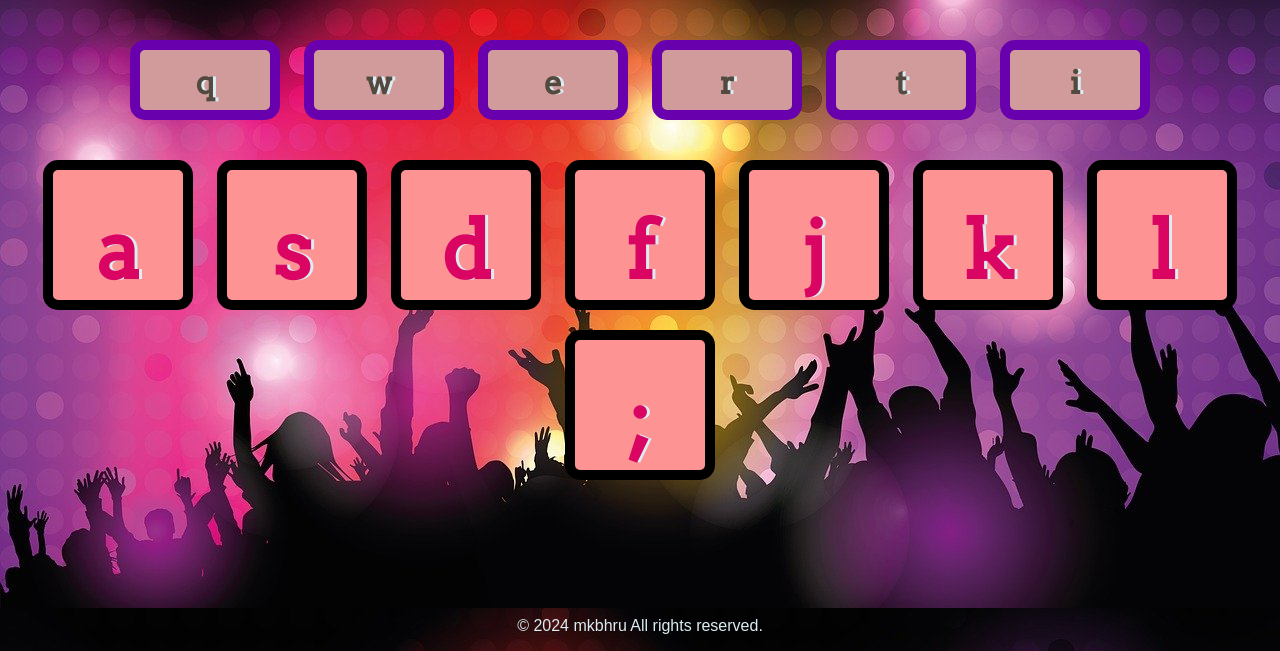
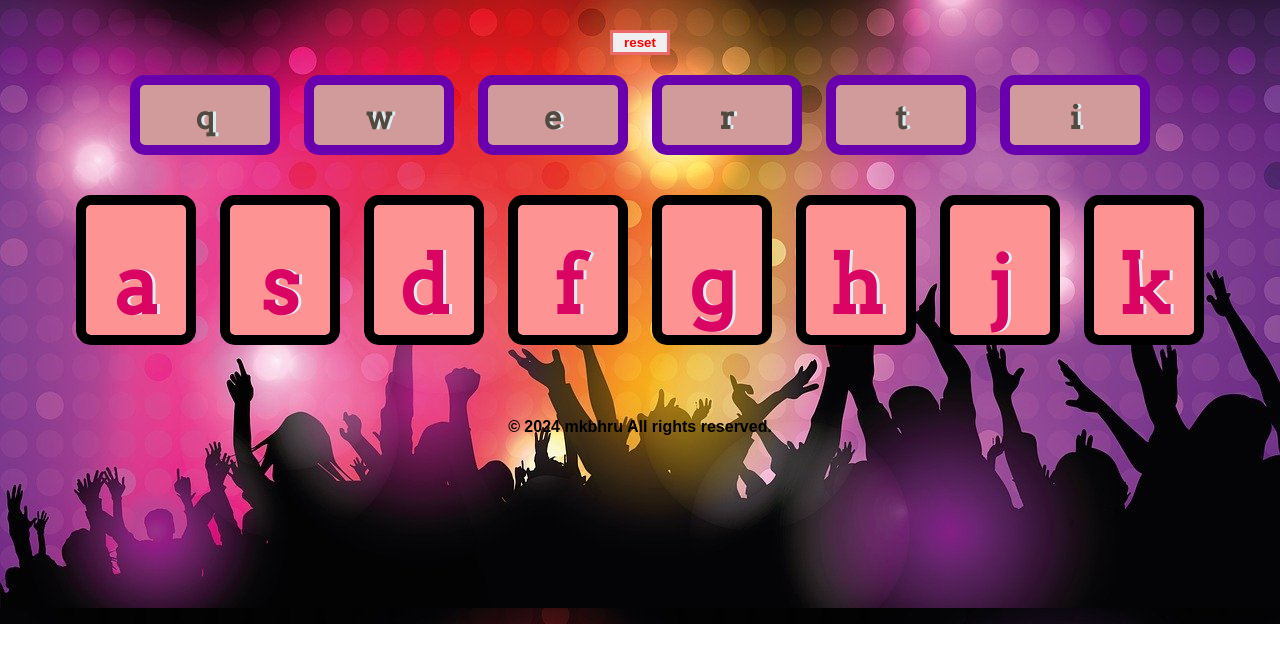
Before and after one commit to mkbhru/drum-kit, a plain HTML site: page index.html in a window 1280 px wide. Shown: the part 176-827 px from the top of the page. After the commit the page ends 800 px from the top, so only its background shows below. Drawn offline with Linux system fonts and the light colour scheme.

Commit message:
reset added

```diff
--- a/index.html
+++ b/index.html
@@ -18,7 +18,7 @@
 
   <body>
     <h1 id="title">Drum Kit</h1>
-
+<button id="reloadButton" class="reset">reset</button>
     <div class="set item-1">
       <button class="trap q">q</button>
       <button class="trap w">w</button>
@@ -32,10 +32,10 @@
       <button class="s drum">s</button>
       <button class="d drum">d</button>
       <button class="f drum">f</button>
+      <button class="g drum">g</button>
+      <button class="h drum">h</button>
       <button class="j drum">j</button>
       <button class="k drum">k</button>
-      <button class="l drum">l</button>
-      <button class="; drum">;</button>
     </div>
 
     <script src="index.js" charset="utf-8"></script>
--- a/index.js
+++ b/index.js
@@ -21,6 +21,9 @@ for (var i = 0; i < numberOfTrapButtons; i++) {
     buttonAnimation(buttonInnerHTML);
   });
 }
+document.getElementById("reloadButton").addEventListener("click", function () {
+  window.location.reload();
+});
 
 document.addEventListener("keypress", function (event) {
   makeSound(event.key);
@@ -49,28 +52,28 @@ function makeSound(key) {
       var tom4 = new Audio("beats/tom-4.mp3");
       tom4.play();
       break;
-
+    case "h":
+      var kick = new Audio("beats/left_crash_semicolon.mp3");
+      kick.play();
+      break;
     case "j":
       var snare = new Audio("beats/snare.mp3");
       snare.play();
       break;
 
-    case "k":
+    case "g":
       var crash = new Audio("beats/crash.mp3");
       crash.play();
       break;
 
-    case "l":
+    case "k":
       var kick = new Audio("beats/bass-hit.mp3");
       kick.play();
       break;
-    case ";":
-      var kick = new Audio("beats/left_crash_semicolon.mp3");
-      kick.play();
-      break;
+
     case "q":
       var kick = new Audio("traps/trap_1.mp3");
-      console.log("hello")
+      console.log("hello");
       kick.play();
       break;
     case "w":
--- a/styles.css
+++ b/styles.css
@@ -21,9 +21,11 @@ h1 {
 }
 
 footer {
-  color: #dbedf3;
-  font-family: sans-serif;
-  margin-top: 10%;
+  color: #000000;
+  font-family: Arial, Helvetica, sans-serif;
+  text-shadow: #54493f;
+  font-weight: bold;
+  margin-top: 5%;
 }
 
 /* .set {
@@ -33,6 +35,14 @@ footer {
 .pressed {
   box-shadow: 0 3px 4px 0 #dbedf3;
   opacity: 0.5;
+}
+
+.reset{
+  height: 25px;
+  width: 60px;
+  font-weight: bold;
+  color: red;
+  border: solid rgb(234, 106, 106);
 }
 
 .red {
@@ -50,7 +60,7 @@ footer {
   text-shadow: 3px 0 #dbedf3;
   border-radius: 15px;
   display: inline-block;
-  width: 150px;
+  width: 120px;
   height: 150px;
   text-align: center;
   margin: 10px;
```
